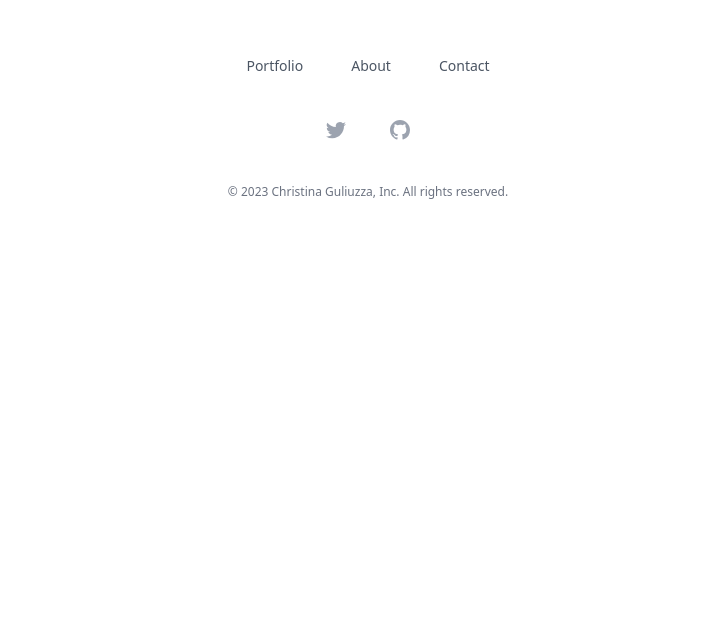
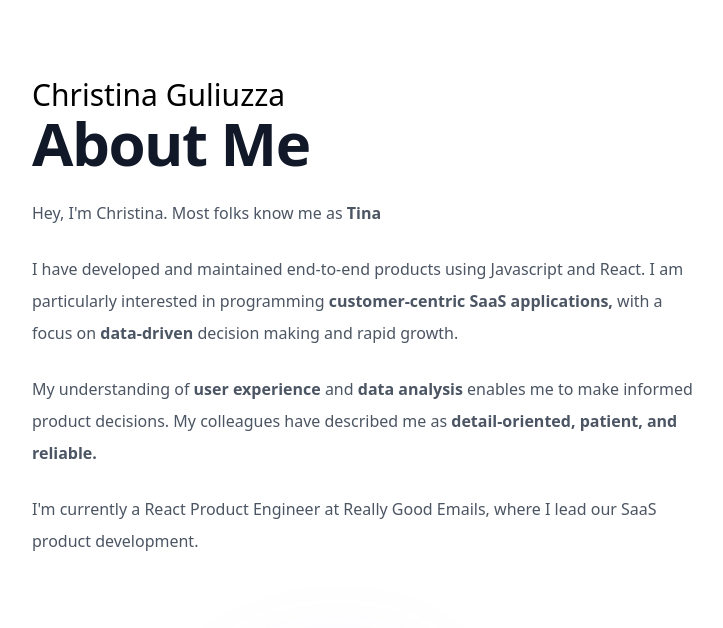
Before and after one commit to cguliuzza/tina-dev-site, a Next.js app: page / in a window 1280 px wide. Shown: the part 1372-2000 px from the top of the page, without its empty margins (272-995 px from the left). Before the commit the page ends 1670 px from the top, so only its background shows below. Built offline with nearby package versions, Linux system fonts and the light colour scheme.

Commit message:
move About to home page rather than have an About page

```diff
--- a/app/page.tsx
+++ b/app/page.tsx
@@ -1,12 +1,14 @@
 import Hero from '../components/Hero'
 import Footer from '../components/Footer'
 import PortfolioCards from '../components/PortfolioCards'
+import About from '../components/About'
 
 export default function Page() {
   return (
     <div>
       <Hero />
       <PortfolioCards />
+      <About />
       <Footer />
     </div>
   )
```
Also changed, not shown: components/About.tsx (renamed from app/about/page.tsx, +2 -16 lines).
